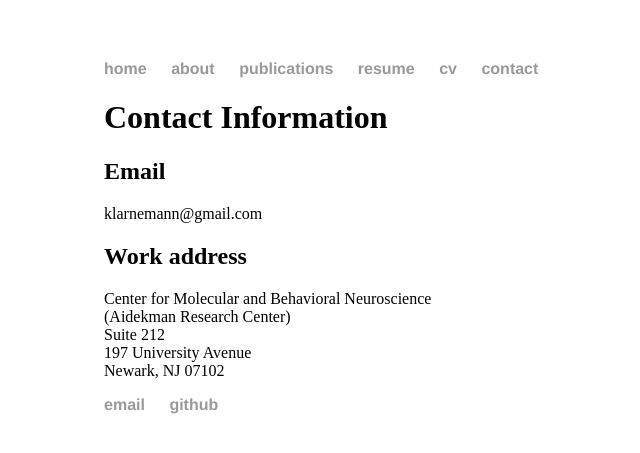
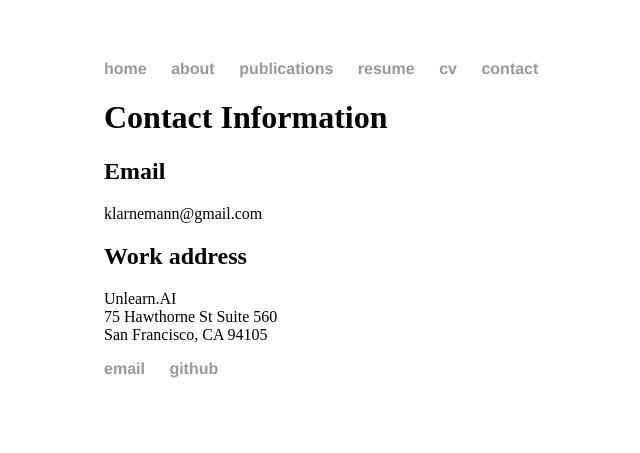
Before and after one commit to klbegany/klarnemann.github.io, a Jekyll site: the page built from contact/index.html, in a window 1280 px wide. Shown: the top 453 px of the page, without its empty margins (88-728 px from the left). Built offline with Jekyll 4.4.1, drawn with Linux system fonts in a browser that asks for light colours.

Commit message:
update contact info

```diff
--- a/contact/index.html
+++ b/contact/index.html
@@ -7,10 +7,8 @@ title: contact
 	<h2>Email</h2>
 	klarnemann@gmail.com
 	<h2>Work address</h2>
-	Center for Molecular and Behavioral Neuroscience
-	<br>(Aidekman Research Center)
-	<br>Suite 212
-	<br>197 University Avenue
-	<br>Newark, NJ 07102
+	Unlearn.AI
+	<br>75 Hawthorne St Suite 560
+	<br>San Francisco, CA 94105
 
 </div><!-- /.blurb -->
```
